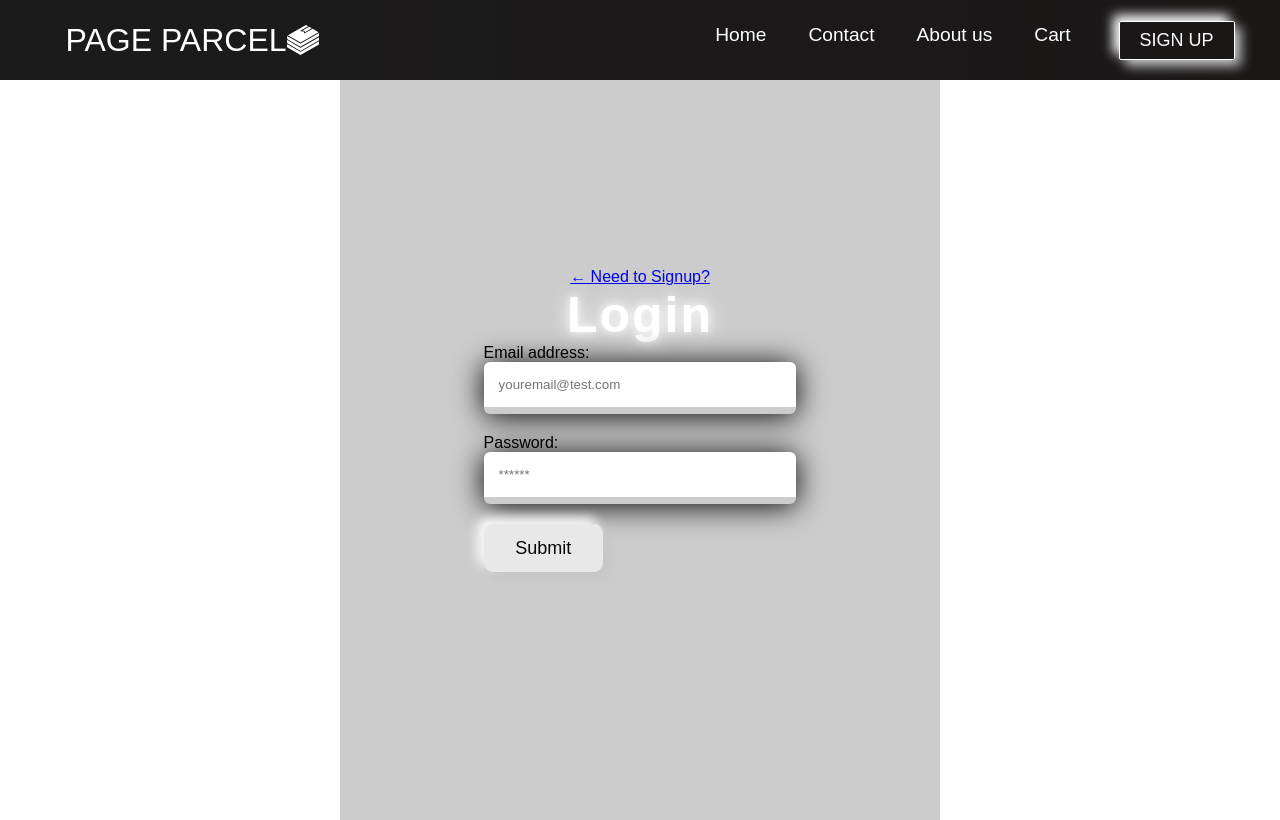
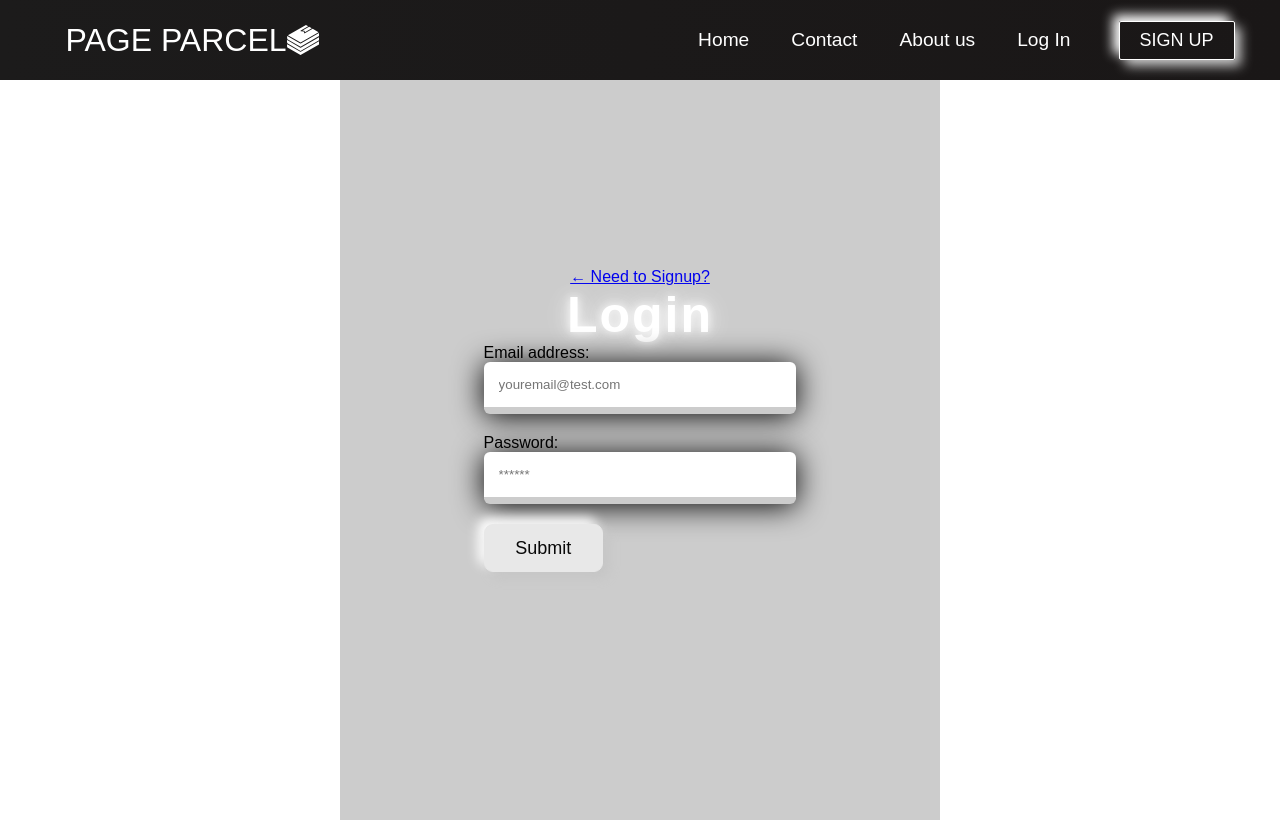
Before and after one commit to samelimill/page-parcel-project, a React (Vite) app in the folder client/: page /login in a window 1280 px wide. Built offline with nearby package versions, Linux system fonts and the light colour scheme.

Commit message:
change navbar, added account link

```diff
--- a/client/src/App.jsx
+++ b/client/src/App.jsx
@@ -4,6 +4,7 @@ import Home from '../src/pages/HomePage';
 import Contact from '../src/components/Contact/Contact';
 import About from '../src/components/About/About';
 import Login from './pages/Login';
+import Account from './pages/AccountPage';
 import { BrowserRouter as Router, Routes, Route } from 'react-router-dom';
 import Signup from './pages/Signup';
 import { ApolloClient, InMemoryCache, ApolloProvider } from '@apollo/client';
@@ -29,6 +30,7 @@ function App() {
         <Route path='/about' exact element={ <About />}></Route>
         <Route path='/login' exact element={ <Login />}></Route>
         <Route path='/signup' exact element={ <Signup />}></Route>
+        <Route path='/account' exact element={ <Account />}></Route>
           </Routes>
       </Router>
     </>
--- a/client/src/components/Home/Navbar.jsx
+++ b/client/src/components/Home/Navbar.jsx
@@ -3,7 +3,7 @@ import { Button } from './Button';
 import { Link } from 'react-router-dom';
 import './Navbar.css';
 import { IoMenuSharp } from "react-icons/io5";
-
+import Auth from '../../utils/auth';
 import { AiOutlineMenuFold } from "react-icons/ai";
 import { SiBookstack } from "react-icons/si";
 
@@ -23,6 +23,29 @@ function Navbar() {
     }
   };
 
+  function showNavigation() {
+    if (Auth.loggedIn()) {
+      return (<li className='nav-item'>
+      <Link
+          to='/account'
+          className='nav-links'
+          onClick={closeMobileMenu}
+        >
+          Account
+        </Link>
+        </li>)
+    } else {
+      return (<li className='nav-item'>
+      <Link
+          to='/login'
+          className='nav-links'
+          onClick={closeMobileMenu}
+        >
+          Log In
+        </Link>
+        </li>)
+    }
+    }
   useEffect(() => {
     showButton();
   }, []);
@@ -65,24 +88,7 @@ function Navbar() {
                 About us
               </Link>
             </li>
-            <li className='nav-item'>
-            <Link
-                to='/cart'
-                className='nav-links'
-                onClick={closeMobileMenu}
-              >
-                Cart
-              </Link>
-              </li>
-            <li>
-              <Link
-                to='/login'
-                className='nav-links-mobile'
-                onClick={closeMobileMenu}
-              >
-                Sign Up
-              </Link>
-            </li>
+            {showNavigation()}
 
           </ul>
           {button && <Button buttonStyle='btn--outline'>SIGN UP</Button>}
--- a/client/src/pages/Login.jsx
+++ b/client/src/pages/Login.jsx
@@ -9,6 +9,7 @@ const Login = () => {
     const email = event.target.email.value; // Get the entered email value from the form
     const password = event.target.password.value; // Get the entered password value from the form
 
+    console.log(email + password);
     // Basic validation (you might want to implement more thorough validation)
     if (email === 'test@test.com' && password === 'password') {
       // Successful login logic (replace this with your actual login logic)
```
